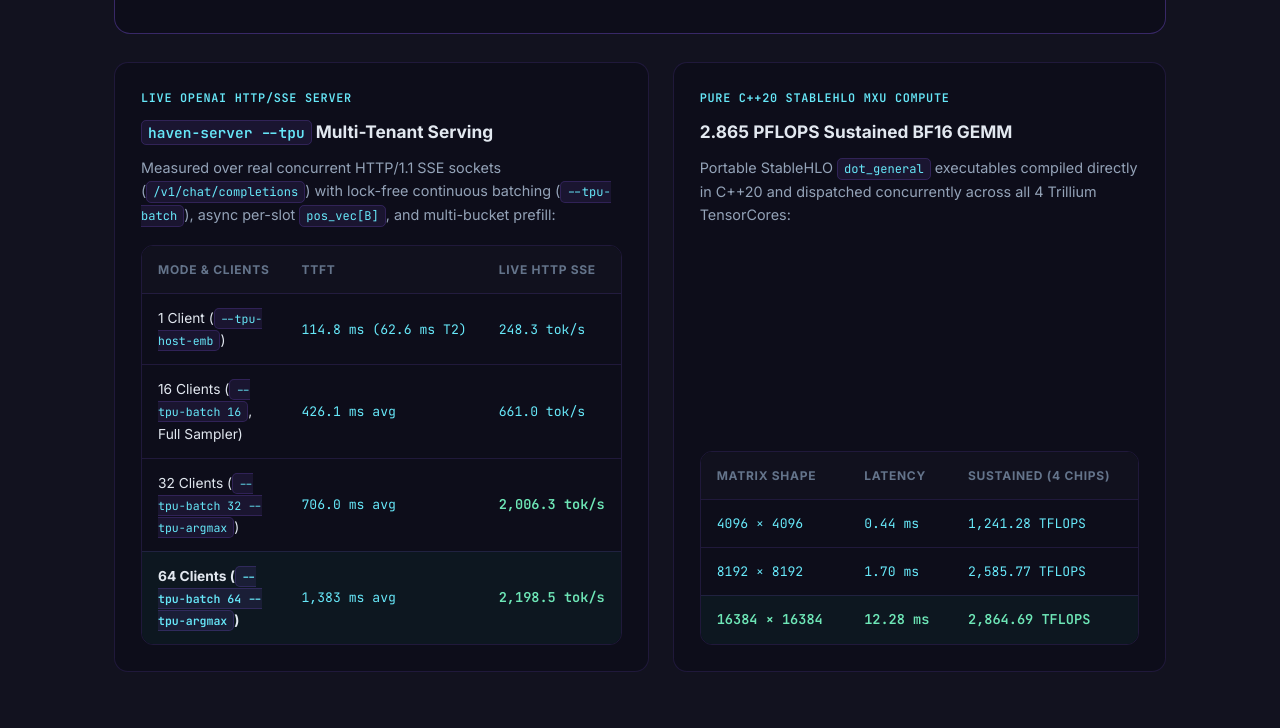
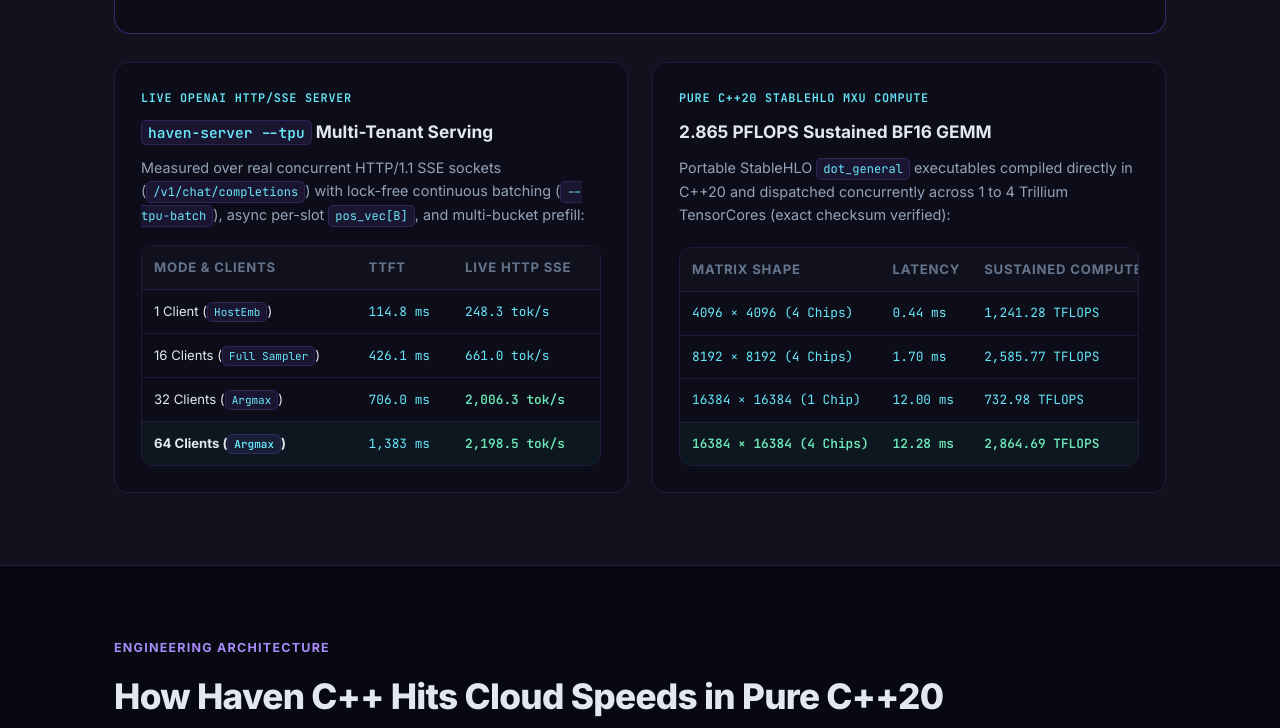
Before and after one commit to ssfdre38/grey-liquid-labs, a plain HTML site: page haven.html in a window 1280 px wide. Shown: the part 3417-4145 px from the top of the page. Drawn offline with Linux system fonts and the light colour scheme.

Commit message:
fix(haven): fix two-col card grid overflow and align MXU & HTTP/SSE benchmark cards

```diff
--- a/haven.html
+++ b/haven.html
@@ -97,7 +97,7 @@ section{padding:72px 0}
 @media(max-width:720px){.bar-val{text-align:left}}
 
 /* TABLES */
-.table-wrap{overflow-x:auto;border-radius:12px;border:1px solid var(--border);margin-bottom:24px}
+.table-wrap{overflow-x:auto;max-width:100%;border-radius:12px;border:1px solid var(--border);margin-bottom:24px}
 table{width:100%;border-collapse:collapse;background:var(--surface)}
 thead{background:rgba(18,18,31,0.9)}
 th{padding:14px 16px;text-align:left;font-size:0.75rem;font-weight:700;text-transform:uppercase;letter-spacing:0.06em;color:var(--text-dim);border-bottom:1px solid var(--border);white-space:nowrap}
@@ -113,18 +113,21 @@ tr.highlight-row td{background:rgba(16,185,129,0.06)}
 
 /* CARDS */
 .cards-grid{display:grid;grid-template-columns:repeat(auto-fit,minmax(310px,1fr));gap:20px}
-.card{background:var(--surface);border:1px solid var(--border);border-radius:14px;padding:26px;transition:border-color 0.2s,transform 0.2s;display:flex;flex-direction:column;gap:10px}
+.card{background:var(--surface);border:1px solid var(--border);border-radius:14px;padding:26px;transition:border-color 0.2s,transform 0.2s;display:flex;flex-direction:column;gap:10px;min-width:0}
 .card:hover{border-color:var(--border-bright);transform:translateY(-2px)}
 .card-tag{font-family:'JetBrains Mono',monospace;font-size:0.74rem;font-weight:600;color:var(--cyan-light);text-transform:uppercase;letter-spacing:0.06em}
 .card h3{font-size:1.08rem;font-weight:700;color:var(--text)}
-.card p{font-size:0.9rem;color:var(--text-muted);line-height:1.65;flex:1}
+.card p{font-size:0.9rem;color:var(--text-muted);line-height:1.65}
 
 /* TWO-COLUMN GRID */
-.two-col{display:grid;grid-template-columns:1fr 1fr;gap:24px}
-@media(max-width:768px){.two-col{grid-template-columns:1fr}}
+.two-col{display:grid;grid-template-columns:minmax(0,1fr) minmax(0,1fr);gap:24px;align-items:stretch}
+.two-col .table-wrap{margin-top:auto}
+.two-col th,.two-col td{padding:11px 12px;font-size:0.82rem}
+.two-col .td-mono,.two-col .td-peak{font-size:0.8rem}
+@media(max-width:960px){.two-col{grid-template-columns:minmax(0,1fr)}}
 
 /* LICENSE CARDS */
-.license-card{background:var(--surface);border:1px solid var(--border);border-radius:16px;padding:32px;display:flex;flex-direction:column;gap:16px}
+.license-card{background:var(--surface);border:1px solid var(--border);border-radius:16px;padding:32px;display:flex;flex-direction:column;gap:16px;min-width:0}
 .license-card.commercial{border-color:rgba(6,182,212,0.45);background:linear-gradient(160deg,rgba(6,182,212,0.08),rgba(139,92,246,0.06) 55%,var(--surface))}
 .license-card h3{font-size:1.3rem;font-weight:800}
 .license-list{list-style:none;display:flex;flex-direction:column;gap:10px;margin:8px 0 12px;flex:1}
@@ -411,10 +414,10 @@ tr.highlight-row td{background:rgba(16,185,129,0.06)}
           <table>
             <thead><tr><th>Mode &amp; Clients</th><th>TTFT</th><th>Live HTTP SSE</th></tr></thead>
             <tbody>
-              <tr><td>1 Client (<code>--tpu-host-emb</code>)</td><td class="td-mono">114.8 ms (62.6 ms T2)</td><td class="td-mono">248.3 tok/s</td></tr>
-              <tr><td>16 Clients (<code>--tpu-batch 16</code>, Full Sampler)</td><td class="td-mono">426.1 ms avg</td><td class="td-mono">661.0 tok/s</td></tr>
-              <tr><td>32 Clients (<code>--tpu-batch 32 --tpu-argmax</code>)</td><td class="td-mono">706.0 ms avg</td><td class="td-peak">2,006.3 tok/s</td></tr>
-              <tr class="highlight-row"><td><strong>64 Clients (<code>--tpu-batch 64 --tpu-argmax</code>)</strong></td><td class="td-mono">1,383 ms avg</td><td class="td-peak">2,198.5 tok/s</td></tr>
+              <tr><td>1 Client (<code>HostEmb</code>)</td><td class="td-mono">114.8 ms</td><td class="td-mono">248.3 tok/s</td></tr>
+              <tr><td>16 Clients (<code>Full Sampler</code>)</td><td class="td-mono">426.1 ms</td><td class="td-mono">661.0 tok/s</td></tr>
+              <tr><td>32 Clients (<code>Argmax</code>)</td><td class="td-mono">706.0 ms</td><td class="td-peak">2,006.3 tok/s</td></tr>
+              <tr class="highlight-row"><td><strong>64 Clients (<code>Argmax</code>)</strong></td><td class="td-mono">1,383 ms</td><td class="td-peak">2,198.5 tok/s</td></tr>
             </tbody>
           </table>
         </div>
@@ -423,14 +426,15 @@ tr.highlight-row td{background:rgba(16,185,129,0.06)}
       <div class="card">
         <span class="card-tag">Pure C++20 StableHLO MXU Compute</span>
         <h3>2.865 PFLOPS Sustained BF16 GEMM</h3>
-        <p style="margin-bottom:8px">Portable StableHLO <code>dot_general</code> executables compiled directly in C++20 and dispatched concurrently across all 4 Trillium TensorCores:</p>
+        <p style="margin-bottom:8px">Portable StableHLO <code>dot_general</code> executables compiled directly in C++20 and dispatched concurrently across 1 to 4 Trillium TensorCores (exact checksum verified):</p>
         <div class="table-wrap" style="margin-bottom:0">
           <table>
-            <thead><tr><th>Matrix Shape</th><th>Latency</th><th>Sustained (4 Chips)</th></tr></thead>
+            <thead><tr><th>Matrix Shape</th><th>Latency</th><th>Sustained Compute</th></tr></thead>
             <tbody>
-              <tr><td class="td-mono">4096 × 4096</td><td class="td-mono">0.44 ms</td><td class="td-mono">1,241.28 TFLOPS</td></tr>
-              <tr><td class="td-mono">8192 × 8192</td><td class="td-mono">1.70 ms</td><td class="td-mono">2,585.77 TFLOPS</td></tr>
-              <tr class="highlight-row"><td class="td-peak">16384 × 16384</td><td class="td-peak">12.28 ms</td><td class="td-peak">2,864.69 TFLOPS</td></tr>
+              <tr><td class="td-mono">4096 × 4096 (4 Chips)</td><td class="td-mono">0.44 ms</td><td class="td-mono">1,241.28 TFLOPS</td></tr>
+              <tr><td class="td-mono">8192 × 8192 (4 Chips)</td><td class="td-mono">1.70 ms</td><td class="td-mono">2,585.77 TFLOPS</td></tr>
+              <tr><td class="td-mono">16384 × 16384 (1 Chip)</td><td class="td-mono">12.00 ms</td><td class="td-mono">732.98 TFLOPS</td></tr>
+              <tr class="highlight-row"><td class="td-peak">16384 × 16384 (4 Chips)</td><td class="td-peak">12.28 ms</td><td class="td-peak">2,864.69 TFLOPS</td></tr>
             </tbody>
           </table>
         </div>
@@ -450,7 +454,7 @@ tr.highlight-row td{background:rgba(16,185,129,0.06)}
       <div class="card">
         <span class="card-tag">Model-General Compiler</span>
         <h3>Multi-Architecture StableHLO Engine</h3>
-        <p>Compiles dense transformers directly from <code>ModelConfig</code> + GGUF tensors (<strong>Gemma 4/3/2, Llama 3/4, Qwen 2.5/3, Mistral, Phi-3/4, Ava 26B</strong>) into persistent HBM3 executables — CI-verified across 160 multi-arch graphs on Linux GCC &amp; Windows MSVC.</p>
+        <p>Compiles dense and sparse MoE transformers directly from <code>ModelConfig</code> + GGUF tensors (<strong>Gemma 4/3/2, Llama 3/4, Qwen 2.5/3, Mistral, Phi-3/4, Ava 26B-A4B MoE</strong>) into persistent HBM3 executables — CI-verified across 260 multi-arch graphs on Linux GCC &amp; Windows MSVC.</p>
       </div>
       <div class="card">
         <span class="card-tag">Multi-Tenant Continuous Batching</span>
```
